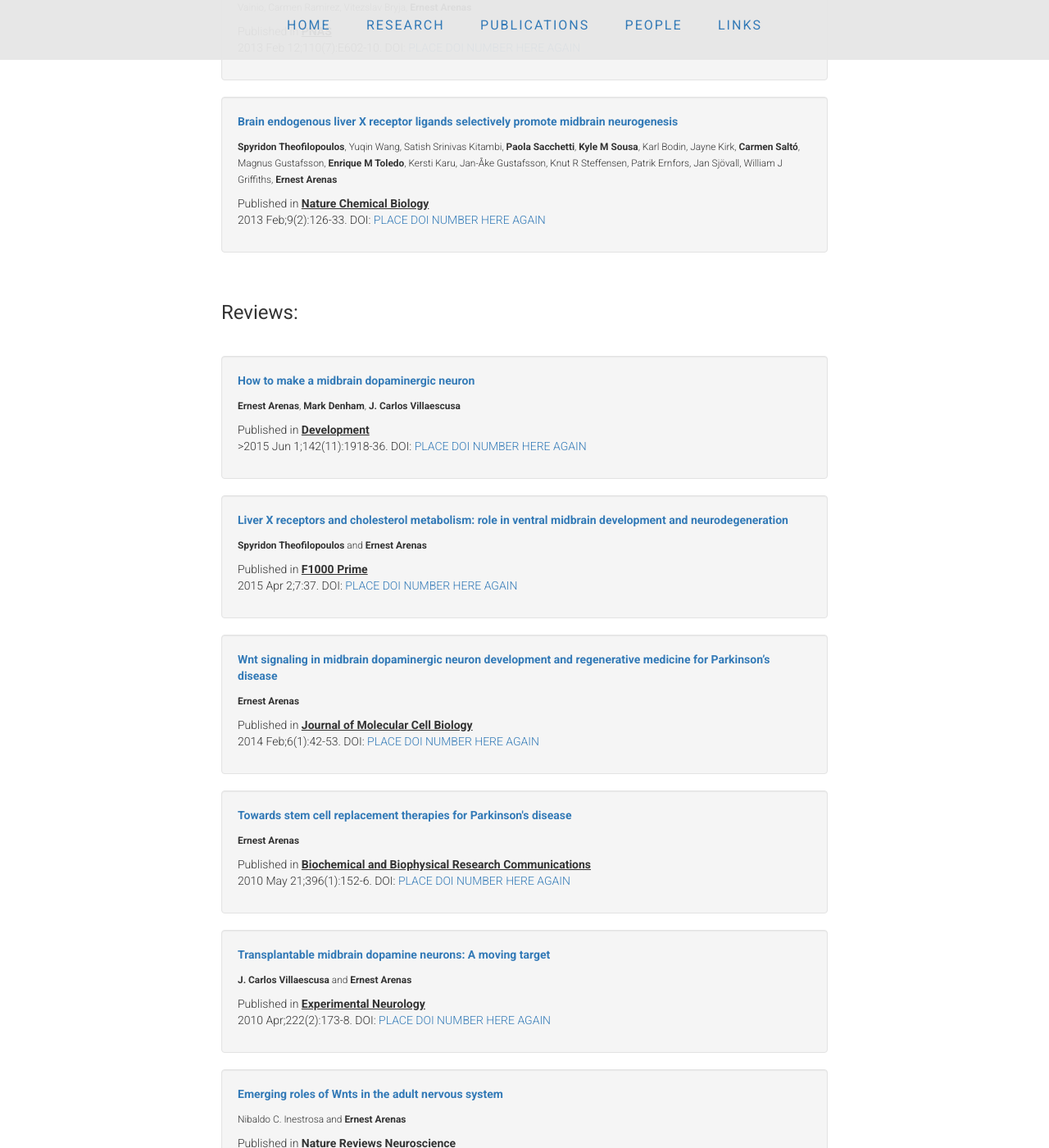
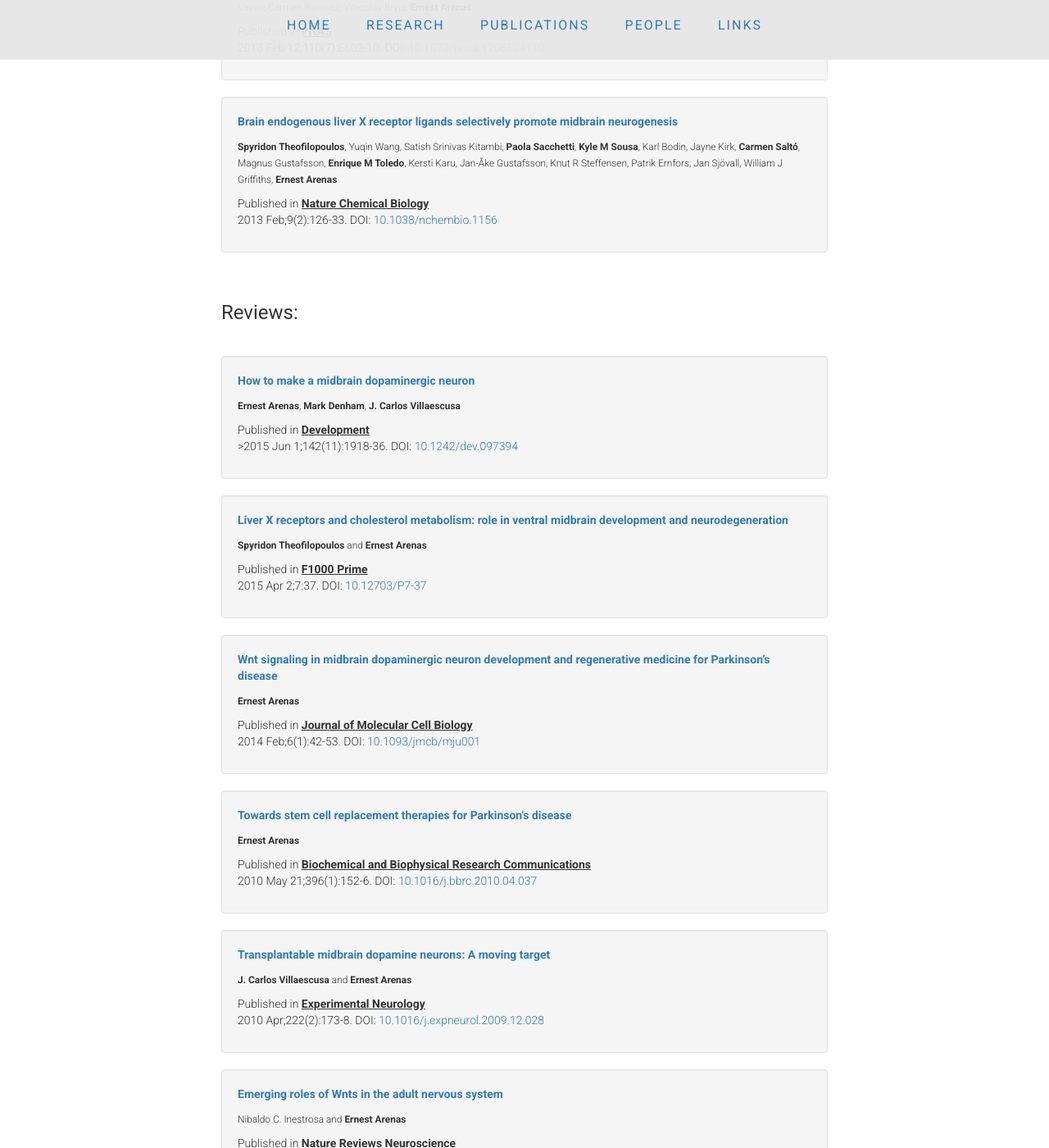
Before and after one commit to ArenasLab/arenaslab.github.io, a Jekyll site: the page publications/index.html, which Jekyll copies as it is, in a window 1280 px wide and 1400 px high, scrolled down 1558 px. Shown: the whole window at 82% size. Built offline with Jekyll 4.4.1, drawn with Linux system fonts in a browser that asks for light colours; some of the changed text lies outside the part shown.

Commit message:
Update index.html

```diff
--- a/publications/index.html
+++ b/publications/index.html
@@ -101,7 +101,7 @@ ABOVE IS THE TEMPLATE TO ADD ADDITIONAL PUBLICATIONS -->
                       Sten Linnarsson, Licia Selleri, and <b>Ernest Arenas</b></small>
                   <p></p>
 			<p>Published in <strong><u>The EMBO Journal</u></strong><br>
-                  2016 Sep 15;35(18):1963-78. DOI: <a href="http://dx.doi.org/10.15252/embj.201593725" target="_blank">PLACE DOI NUMBER HERE AGAIN</a></p>
+                  2016 Sep 15;35(18):1963-78. DOI: <a href="http://dx.doi.org/10.15252/embj.201593725" target="_blank">10.15252/embj.201593725</a></p>
                 </div>
               </li>
             </div>
@@ -116,7 +116,7 @@ ABOVE IS THE TEMPLATE TO ADD ADDITIONAL PUBLICATIONS -->
                   <p><small>*Co-corresponding and senior author</small></p>
                   <p></p>
 			<p>Published in <strong><u>Scientific Reports</u></strong><br>
-                  2016 Jun 1;6:26448. DOI: <a href="http://dx.doi.org/10.1038/srep26448" target="_blank">PLACE DOI NUMBER HERE AGAIN</a></p>
+                  2016 Jun 1;6:26448. DOI: <a href="http://dx.doi.org/10.1038/srep26448" target="_blank">10.1038/srep26448</a></p>
                 </div>
               </li>
             </div>
@@ -135,7 +135,7 @@ ABOVE IS THE TEMPLATE TO ADD ADDITIONAL PUBLICATIONS -->
                   <p><small><sup>&#8224;</sup>Co-first author, *Co-corresponding authors</small></p>
                   <p></p>
                   <p>Published in <strong><u>The Journal of Clinical Investigation</u></strong><br>
-			  2014 Nov;124(11):4829-42. DOI: <a href="http://dx.doi.org/10.1172/JCI68506" target="_blank">PLACE DOI NUMBER HERE AGAIN</a></p>
+			  2014 Nov;124(11):4829-42. DOI: <a href="http://dx.doi.org/10.1172/JCI68506" target="_blank">10.1172/JCI68506</a></p>
                 </div>
               </li>
             </div>
@@ -149,7 +149,7 @@ ABOVE IS THE TEMPLATE TO ADD ADDITIONAL PUBLICATIONS -->
                     Per Uhlén, Samuel J. Pleasure, <b>J. Carlos Villaescusa</b>, Oscar Marín, <b>Ernest Arenas</b></small>
                   <p></p>
                   <p>Published in <strong><u>Development</u></strong><br>
-			  2013 Nov;140(22):4554-64. DOI: <a href="http://dx.doi.org/10.1242/dev.098145" target="_blank">PLACE DOI NUMBER HERE AGAIN</a></p>
+			  2013 Nov;140(22):4554-64. DOI: <a href="http://dx.doi.org/10.1242/dev.098145" target="_blank">10.1242/dev.098145</a></p>
                  </div>
               </li>
             </div>
@@ -162,7 +162,7 @@ ABOVE IS THE TEMPLATE TO ADD ADDITIONAL PUBLICATIONS -->
                   <small><b>Emma R. Andersson</b>, <b>Carmen Saltó</b>,  <b>J. Carlos Villaescusa</b>, <b>Lukas Cajanek</b>, <b>Shanzheng Yang</b>, <b>Lenka Bryjova</b>, Irina I. Nagy, Seppo J. Vainio, Carmen Ramirez, Vitezslav Bryja, <b>Ernest Arenas</b></small>
                   <p></p>
                   <p>Published in <strong><u>PNAS</u></strong><br>
-		      2013 Feb 12;110(7):E602-10. DOI: <a href="http://dx.doi.org/10.1073/pnas.1208524110" target="_blank">PLACE DOI NUMBER HERE AGAIN</a></p>
+		      2013 Feb 12;110(7):E602-10. DOI: <a href="http://dx.doi.org/10.1073/pnas.1208524110" target="_blank">10.1073/pnas.1208524110</a></p>
                 </div>
               </li>
             </div>
@@ -177,7 +177,7 @@ ABOVE IS THE TEMPLATE TO ADD ADDITIONAL PUBLICATIONS -->
                     Patrik Ernfors, Jan Sjövall, William J Griffiths, <b>Ernest Arenas</b></small>
                   <p></p>
                   <p>Published in <strong><u>Nature Chemical Biology</u></strong><br>
-			  2013 Feb;9(2):126-33. DOI: <a href="http://dx.doi.org/10.1038/nchembio.1156" target="_blank">PLACE DOI NUMBER HERE AGAIN</a></p>
+			  2013 Feb;9(2):126-33. DOI: <a href="http://dx.doi.org/10.1038/nchembio.1156" target="_blank">10.1038/nchembio.1156</a></p>
                 </div>
               </li>
             </div>
@@ -197,7 +197,7 @@ ABOVE IS THE TEMPLATE TO ADD ADDITIONAL PUBLICATIONS -->
                   <small><b>Ernest Arenas</b>, <b>Mark Denham</b>, <b>J. Carlos Villaescusa</b></small>
                   <p></p>
                   <p>Published in <strong><u>Development</u></strong><br>
-			  >2015 Jun 1;142(11):1918-36. DOI: <a href="http://dx.doi.org/10.1242/dev.097394" target="_blank">PLACE DOI NUMBER HERE AGAIN</a></p>
+			  >2015 Jun 1;142(11):1918-36. DOI: <a href="http://dx.doi.org/10.1242/dev.097394" target="_blank">10.1242/dev.097394</a></p>
                 </div>
               </li>
             </div>
@@ -210,7 +210,7 @@ ABOVE IS THE TEMPLATE TO ADD ADDITIONAL PUBLICATIONS -->
                   <small><b>Spyridon Theofilopoulos</b> and <b>Ernest Arenas</b></small>
                   <p></p>
                   <p>Published in <strong><u>F1000 Prime</u></strong><br>
-			  2015 Apr 2;7:37. DOI: <a href="http://dx.doi.org/10.12703/P7-37" target="_blank">PLACE DOI NUMBER HERE AGAIN</a></p>
+			  2015 Apr 2;7:37. DOI: <a href="http://dx.doi.org/10.12703/P7-37" target="_blank">10.12703/P7-37</a></p>
                  </div>
               </li>
             </div>
@@ -223,7 +223,7 @@ ABOVE IS THE TEMPLATE TO ADD ADDITIONAL PUBLICATIONS -->
                   <small><b>Ernest Arenas</b></small>
                   <p></p>
                   <p>Published in <strong><u>Journal of Molecular Cell Biology</u></strong><br>
-			  2014 Feb;6(1):42-53. DOI: <a href="http://dx.doi.org/10.1093/jmcb/mju001" target="_blank">PLACE DOI NUMBER HERE AGAIN</a></p>
+			  2014 Feb;6(1):42-53. DOI: <a href="http://dx.doi.org/10.1093/jmcb/mju001" target="_blank">10.1093/jmcb/mju001</a></p>
                 </div>
               </li>
             </div>
@@ -236,7 +236,7 @@ ABOVE IS THE TEMPLATE TO ADD ADDITIONAL PUBLICATIONS -->
                   <small><b>Ernest Arenas</b></small>
                   <p></p>
                   <p>Published in <strong><u>Biochemical and Biophysical Research Communications</u></strong><br>
-			  2010 May 21;396(1):152-6. DOI: <a href="http://dx.doi.org/10.1016/j.bbrc.2010.04.037" target="_blank">PLACE DOI NUMBER HERE AGAIN</a></p>
+			  2010 May 21;396(1):152-6. DOI: <a href="http://dx.doi.org/10.1016/j.bbrc.2010.04.037" target="_blank">10.1016/j.bbrc.2010.04.037</a></p>
                 </div>
               </li>
             </div>
@@ -249,7 +249,7 @@ ABOVE IS THE TEMPLATE TO ADD ADDITIONAL PUBLICATIONS -->
                   <small><b>J. Carlos Villaescusa</b> and <b>Ernest Arenas</b></small>
                   <p></p>
                   <p>Published in <strong><u>Experimental Neurology</u></strong><br>
-			  2010 Apr;222(2):173-8. DOI: <a href="http://dx.doi.org/10.1016/j.expneurol.2009.12.028" target="_blank">PLACE DOI NUMBER HERE AGAIN</a></p>
+			  2010 Apr;222(2):173-8. DOI: <a href="http://dx.doi.org/10.1016/j.expneurol.2009.12.028" target="_blank">10.1016/j.expneurol.2009.12.028</a></p>
                 </div>
               </li>
             </div>
@@ -262,7 +262,7 @@ ABOVE IS THE TEMPLATE TO ADD ADDITIONAL PUBLICATIONS -->
                   <small>Nibaldo C. Inestrosa and <b>Ernest Arenas</b></small>
                   <p></p>
                   <p>Published in <strong><u>Nature Reviews Neuroscience</u></strong><br>
-			  2010 Feb;11(2):77-86. DOI: <a href="http://dx.doi.org/10.1038/nrn2755" target="_blank">PLACE DOI NUMBER HERE AGAIN</a></p>
+			  2010 Feb;11(2):77-86. DOI: <a href="http://dx.doi.org/10.1038/nrn2755" target="_blank">10.1038/nrn2755</a></p>
                 </div>
               </li>
             </div>
@@ -284,7 +284,7 @@ ABOVE IS THE TEMPLATE TO ADD ADDITIONAL PUBLICATIONS -->
                   <small>Marketa Kaucka, Evgeny Ivashkin, <b>Daniel Gyllborg</b>, Tomas Zikmund, Marketa Tesarova, Jozef Kaiser, Meng Xie, Julian Petersen, Vassilis Pachnis, Silvia K. Nicolis, Tian Yu, Paul Sharpe, <b>Ernest Arenas</b>, Hjalmar Brismar, Hans Blom, Hans Clevers, Ueli Suter, Andrei S. Chagin, Kaj Fried, Andreas Hellander, and Igor Adameyko</small>
                   <p></p>
                   <p>Published in <strong><u>Science Advances</u></strong><br>
-                 2016 Aug 3;2(8):e1600060. DOI: <a href="http://dx.doi.org/10.1126/sciadv.1600060" target="_blank">PLACE DOI NUMBER HERE AGAIN</a></p>
+                 2016 Aug 3;2(8):e1600060. DOI: <a href="http://dx.doi.org/10.1126/sciadv.1600060" target="_blank">10.1126/sciadv.1600060</a></p>
                 </div>
               </li>
             </div>
@@ -300,7 +300,7 @@ ABOVE IS THE TEMPLATE TO ADD ADDITIONAL PUBLICATIONS -->
                   <p></p>
                   <p>
                     Published in <strong><u>Science</u></strong><br>
-                    2016 Jun 10;352(6291):1326-9. DOI: <a href="http://dx.doi.org/10.1126/science.aaf6463" target="_blank">PLACE DOI NUMBER HERE AGAIN</a></p>
+                    2016 Jun 10;352(6291):1326-9. DOI: <a href="http://dx.doi.org/10.1126/science.aaf6463" target="_blank">10.1126/science.aaf6463</a></p>
                   <p>Supporting <a href="http://linnarssonlab.org/oligodendrocytes/">data and visualiztion</a></p>
                 </div>
               </li>
@@ -317,7 +317,7 @@ ABOVE IS THE TEMPLATE TO ADD ADDITIONAL PUBLICATIONS -->
                   <p></p>
                   <p>
                     Published in <strong><u>Stem Cell Reports</u></strong><br>
-                    2016 Apr 12;6(4):607-17. DOI: <a href="http://dx.doi.org/10.1016/j.stemcr.2016.02.014" target="_blank">PLACE DOI NUMBER HERE AGAIN</a></p>
+                    2016 Apr 12;6(4):607-17. DOI: <a href="http://dx.doi.org/10.1016/j.stemcr.2016.02.014" target="_blank">10.1016/j.stemcr.2016.02.014</a></p>
                 </div>
               </li>
             </div>
@@ -333,7 +333,7 @@ ABOVE IS THE TEMPLATE TO ADD ADDITIONAL PUBLICATIONS -->
                   <p></p>
                   <p>
                     Published in <strong><u>The Journal of Neuroscience</u></strong><br>
-                    2015 Sep 30;35(39):13385-401. DOI: <a href="http://dx.doi.org/10.1523/JNEUROSCI.1722-15.2015" target="_blank">PLACE DOI NUMBER HERE AGAIN</a></p>
+                    2015 Sep 30;35(39):13385-401. DOI: <a href="http://dx.doi.org/10.1523/JNEUROSCI.1722-15.2015" target="_blank">10.1523/JNEUROSCI.1722-15.2015</a></p>
                  </div>
               </li>
             </div>
@@ -352,7 +352,7 @@ ABOVE IS THE TEMPLATE TO ADD ADDITIONAL PUBLICATIONS -->
                   <p></p>
                   <p>
                     Published in <strong><u>Cell</u></strong><br>
-                    2014 Apr 10;157(2):313-28. DOI: <a href="http://dx.doi.org/10.1016/j.cell.2014.02.021" target="_blank">PLACE DOI NUMBER HERE AGAIN</a></p>
+                    2014 Apr 10;157(2):313-28. DOI: <a href="http://dx.doi.org/10.1016/j.cell.2014.02.021" target="_blank">10.1016/j.cell.2014.02.021</a></p>
                 </div>
               </li>
             </div>
@@ -368,7 +368,7 @@ ABOVE IS THE TEMPLATE TO ADD ADDITIONAL PUBLICATIONS -->
                   <p></p>
                   <p>
                     Published in <strong><u>Journal of Neurotrauma</u></strong><br>
-                    2014 Mar 15;31(6):565-81. DOI: <a href="http://dx.doi.org/10.1089/neu.2013.3067" target="_blank">PLACE DOI NUMBER HERE AGAIN</a></p>
+                    2014 Mar 15;31(6):565-81. DOI: <a href="http://dx.doi.org/10.1089/neu.2013.3067" target="_blank">10.1089/neu.2013.3067</a></p>
                 </div>
               </li>
             </div>
@@ -384,7 +384,7 @@ ABOVE IS THE TEMPLATE TO ADD ADDITIONAL PUBLICATIONS -->
                   <p></p>
                   <p>
                     Published in <strong><u>PLoS ONE</u></strong><br>
-                    2013 Dec 2;8(12):e82095. DOI: <a href="http://dx.doi.org/10.1371/journal.pone.0082095" target="_blank">PLACE DOI NUMBER HERE AGAIN</a></p>
+                    2013 Dec 2;8(12):e82095. DOI: <a href="http://dx.doi.org/10.1371/journal.pone.0082095" target="_blank">10.1371/journal.pone.0082095</a></p>
                 </div>
               </li>
             </div>
@@ -402,7 +402,7 @@ ABOVE IS THE TEMPLATE TO ADD ADDITIONAL PUBLICATIONS -->
                   <p></p>
                   <p>
                     Published in <strong><u>PNAS</u></strong><br>
-                    2013 Apr 16;110(16):E1524-32. DOI: <a href="http://dx.doi.org/10.1073/pnas.1220179110" target="_blank">PLACE DOI NUMBER HERE AGAIN</a></p>
+                    2013 Apr 16;110(16):E1524-32. DOI: <a href="http://dx.doi.org/10.1073/pnas.1220179110" target="_blank">10.1073/pnas.1220179110</a></p>
                 </div>
               </li>
             </div>
@@ -418,7 +418,7 @@ ABOVE IS THE TEMPLATE TO ADD ADDITIONAL PUBLICATIONS -->
                   <p></p>
                   <p>
                     Published in <strong><u>Journal of Neurotrauma</u></strong><br>
-                    2013 May 15;30(10):806-17. DOI: <a href="http://dx.doi.org/10.1089/neu.2012.2613" target="_blank">PLACE DOI NUMBER HERE AGAIN</a></p>
+                    2013 May 15;30(10):806-17. DOI: <a href="http://dx.doi.org/10.1089/neu.2012.2613" target="_blank">10.1089/neu.2012.2613</a></p>
                  </div>
               </li>
             </div>
```
